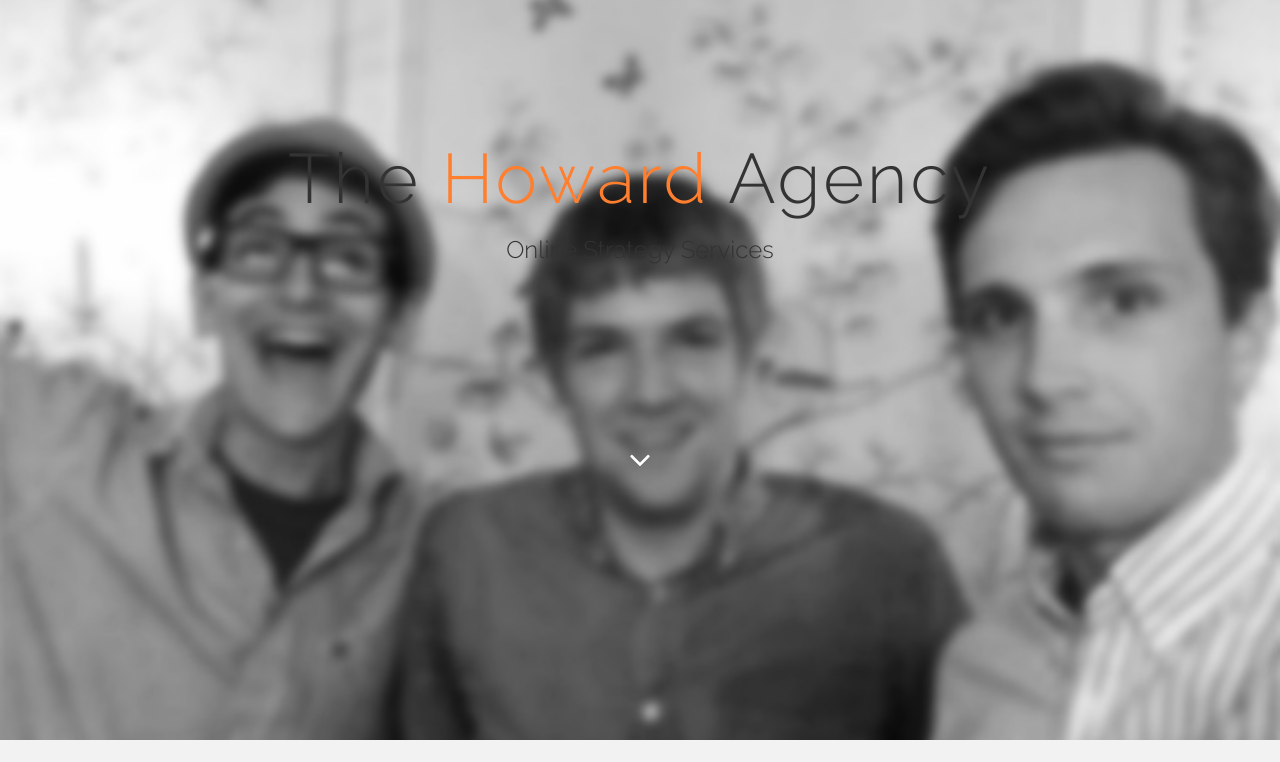
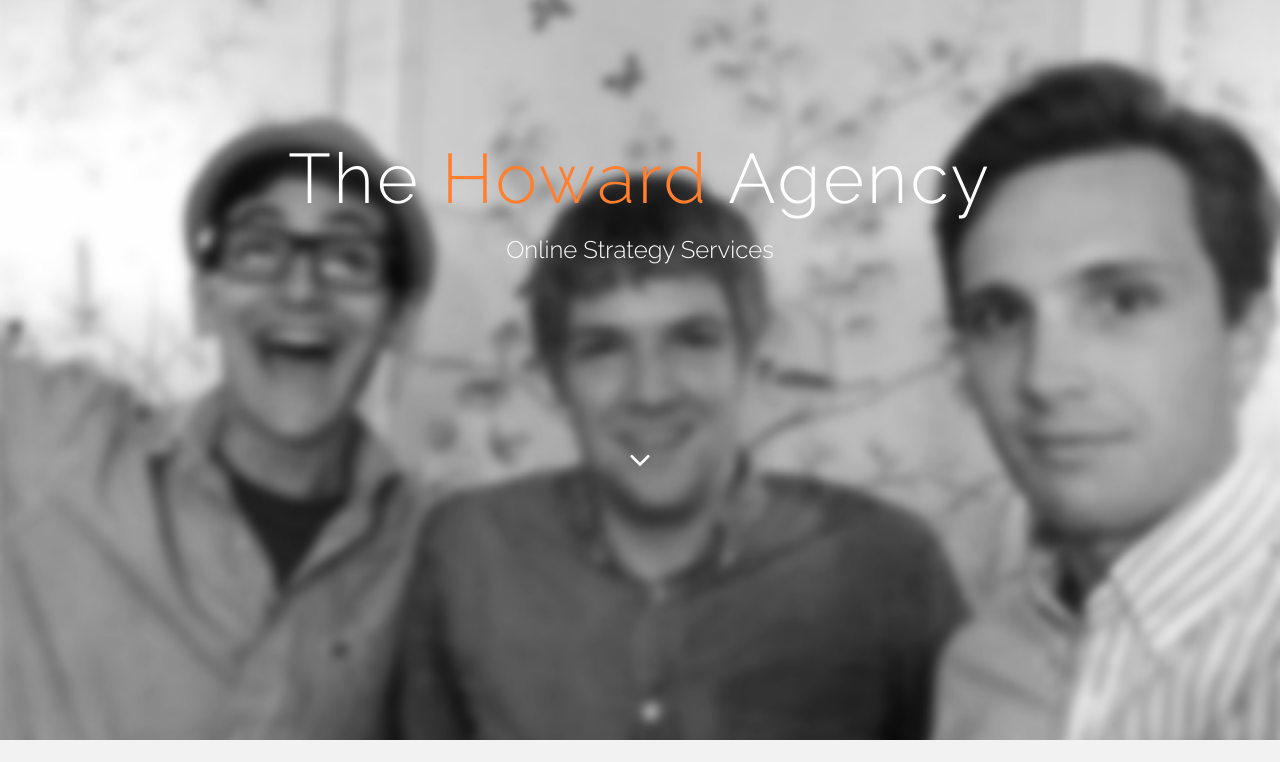
Before and after one commit to kylebillings/tha, a plain HTML site: page index.html in a window 1280 px wide. Shown: the top 762 px of the page. Drawn offline with nearby package versions, Linux system fonts and the light colour scheme.

```diff
--- a/assets/css/main.css
+++ b/assets/css/main.css
@@ -230,7 +230,7 @@
 }
 #headerwrap h1 {
     margin-top: 130px;
-    color: #333;
+    color: #fff;
     font-size: 70px;
     font-weight: 300;
     letter-spacing: 3px;
--- a/index.html
+++ b/index.html
@@ -61,7 +61,7 @@
 			<div class="row">
 				<div class="col-lg-8 col-lg-offset-2">
 					<h1>The <span style="color: #ff7f2f;">Howard</span> Agency</h1>
-					<h3 style="color: #333;">Online Strategy Services</h3>
+					<h3 style="color: #fff;">Online Strategy Services</h3>
 					<div class="spacer"></div>
 					<i class="fa fa-angle-down"></i>
 				</div>
```
